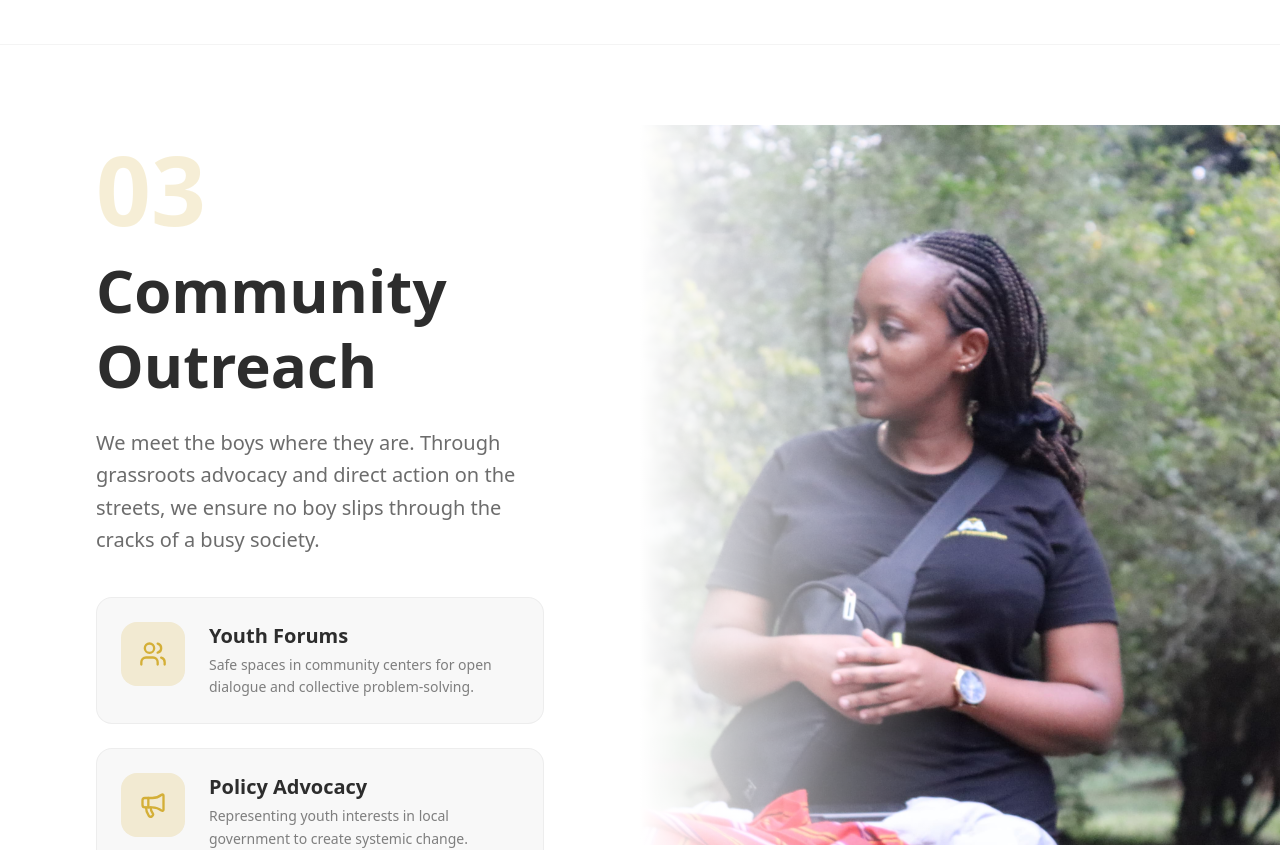
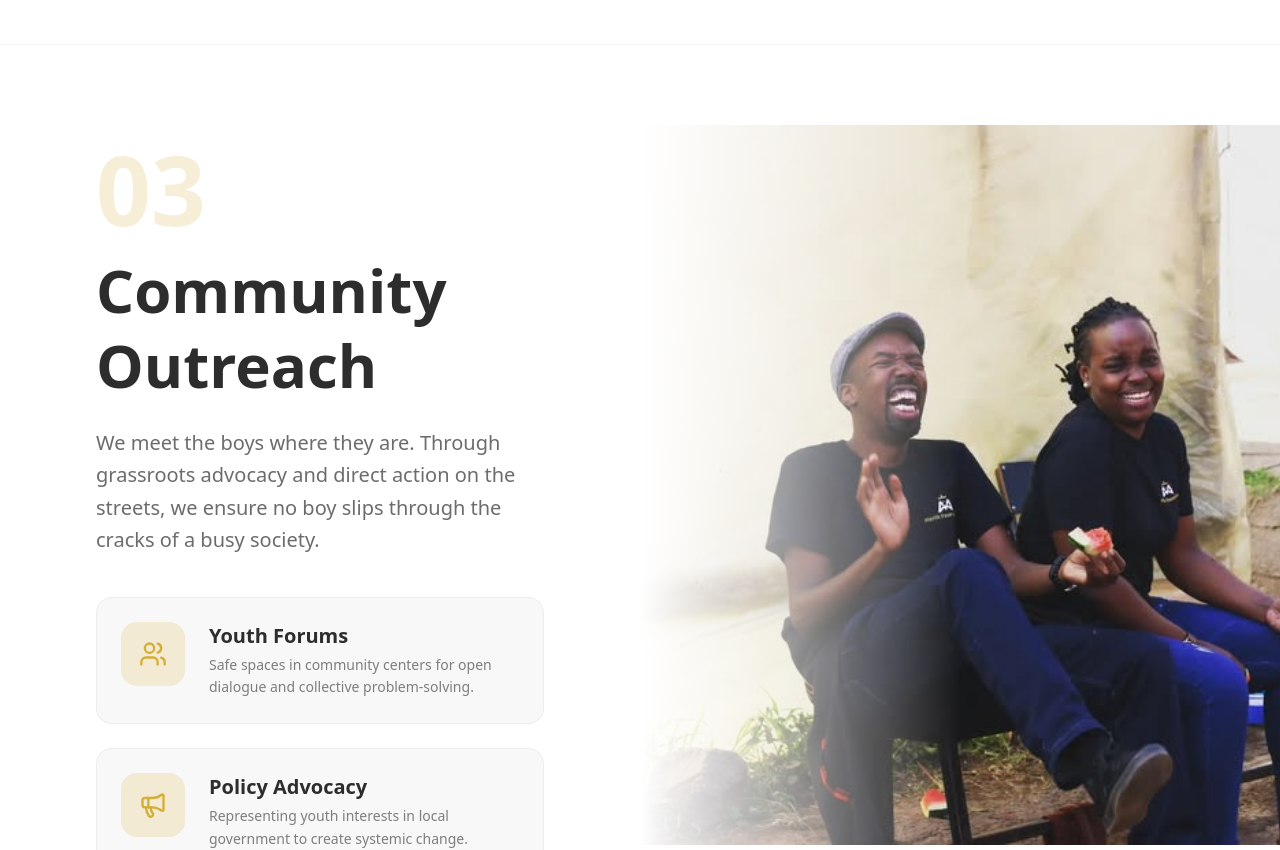
Before and after one commit to foundationmerlik/webapp, a Next.js app: page /programs in a window 1280 px wide. Shown: the part 2660-3510 px from the top of the page. Built offline with nearby package versions, Linux system fonts and the light colour scheme; a web font is replaced by a local one.

Commit message:
UI: Replaced duplicate outreach image with a unique photo from the gallery

```diff
--- a/src/app/(site)/programs/page.tsx
+++ b/src/app/(site)/programs/page.tsx
@@ -193,8 +193,8 @@ export default function Programs() {
                     <div className="relative h-[60vh] lg:h-auto order-1 lg:order-2 overflow-hidden bg-background">
                         <div className="sticky top-20 h-full lg:h-[calc(100vh-80px)] w-full">
                             <Image
-                                src="/images/outreach.jpg"
-                                alt="A group of diverse volunteers working together outdoors"
+                                src="/images/gallery/474767579_1128816535544486_3846929425689138926_n.jpg"
+                                alt="Merlik Foundation team during a community outreach event"
                                 fill
                                 className="object-cover"
                             />
```
